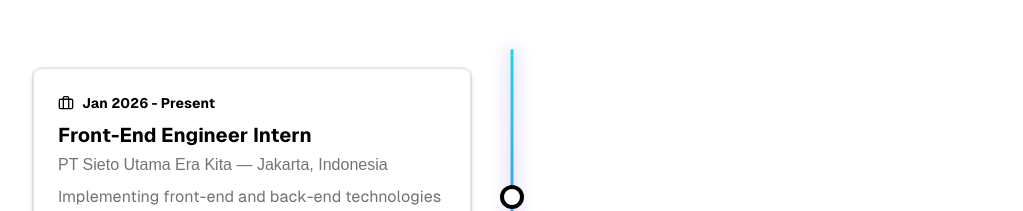
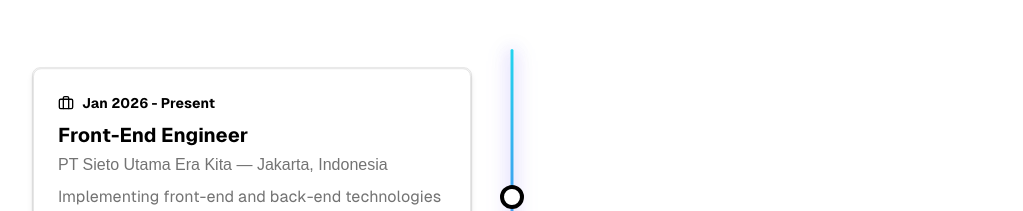
Before and after one commit to RifkiFrds/my-portofolio, a React (Vite) app: page / in a window 1280 px wide. Shown: the part 2400-2611 px from the top of the page, without its empty margins (128-1151 px from the left). Built offline with nearby package versions, Linux system fonts and the light colour scheme; a web font is replaced by a local one.

Commit message:
update expr

```diff
--- a/src/components/CareerSection/CareerTimeline.tsx
+++ b/src/components/CareerSection/CareerTimeline.tsx
@@ -5,7 +5,7 @@ export const CareerTimeline = () => {
   const careerEvents = [
       {
       year: "Jan 2026 - Present",
-      title: "Front-End Engineer Intern",
+      title: "Front-End Engineer",
       subtitle: "PT Sieto Utama Era Kita — Jakarta, Indonesia",
       description:
         "Implementing front-end and back-end technologies based on best practices, conducting system reviews and testing when required, providing operational system support, and collaborating proactively within cross-functional teams.",
```
